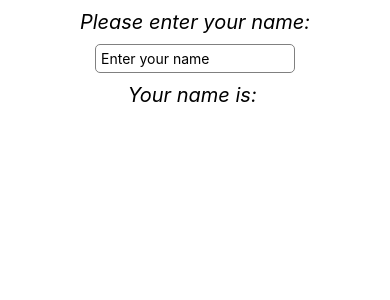
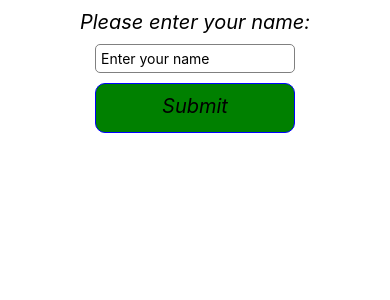
Before and after one commit to Abass14/ReactNative-Tutorial, a React Native app: screen / in a window 390 px wide. Shown: the top 300 px of the page. Built offline with nearby package versions, Linux system fonts and the light colour scheme.

Commit message:
completed Buttons-Touchable-Pressables lesson

```diff
--- a/App.js
+++ b/App.js
@@ -12,6 +12,7 @@ import {
   Button,
   FlatList,
   Linking,
+  Pressable,
   RefreshControl,
   SafeAreaView,
   ScrollView,
@@ -20,6 +21,8 @@ import {
   StyleSheet,
   Text,
   TextInput,
+  TouchableHighlight,
+  TouchableOpacity,
   useColorScheme,
   View,
 } from 'react-native';
@@ -35,6 +38,11 @@ import {
 const App = () => {
 
   const [name, setName] = useState('');
+  const [isSubmitted, setSubmit] = useState(false)
+
+  const onPressHandler = ()=>{
+    setSubmit(!isSubmitted)
+  }
 
   return (
     <View style={styles.body}>
@@ -42,9 +50,33 @@ const App = () => {
         Please enter your name:
       </Text>
       <TextInput style={styles.input} placeholder='Enter your name' onChangeText={(value)=> setName(value)}/>
-      <Text style={styles.text}>
-        Your name is: {name}
-      </Text>
+
+      <Pressable onPress={onPressHandler} style={({pressed}) =>
+      [{backgroundColor: pressed? 'yellow': 'green'}, styles.button]}
+      android_ripple={{color:'red'}}>
+        <Text style={styles.text}>
+          {isSubmitted? 'Submitted': 'Submit'}
+        </Text>
+      </Pressable>
+      {/* <TouchableHighlight onPress={onPressHandler} style={styles.button} underlayColor='green'>
+        <Text style={styles.text}>
+          {isSubmitted? 'Submitted': 'Submit'}
+        </Text>
+      </TouchableHighlight> */}
+      {/* <TouchableOpacity onPress={onPressHandler} style={styles.button}>
+        <Text style={styles.text}>
+          {isSubmitted? 'Submitted': 'Submit'}
+        </Text>
+      </TouchableOpacity> */}
+      {/* <Button title={isSubmitted? 'Submitted': 'Submit'} onPress={onPressHandler}/> */}
+      {
+        isSubmitted?
+          <Text style={styles.text}>
+            Your name is: {name}
+          </Text>:
+          null
+      }
+
     </View>
   );
 };
@@ -66,7 +98,16 @@ const styles = StyleSheet.create({
     borderColor: 'grey',
     width: 200,
     borderRadius: 5,
-    padding: 5
+    padding: 5,
+    marginBottom: 10
+  },
+  button: {
+    borderWidth: 1,
+    borderColor: 'blue',
+    alignItems: 'center',
+    borderRadius: 10,
+    width: 200,
+    height: 50
   }
 
 
```
